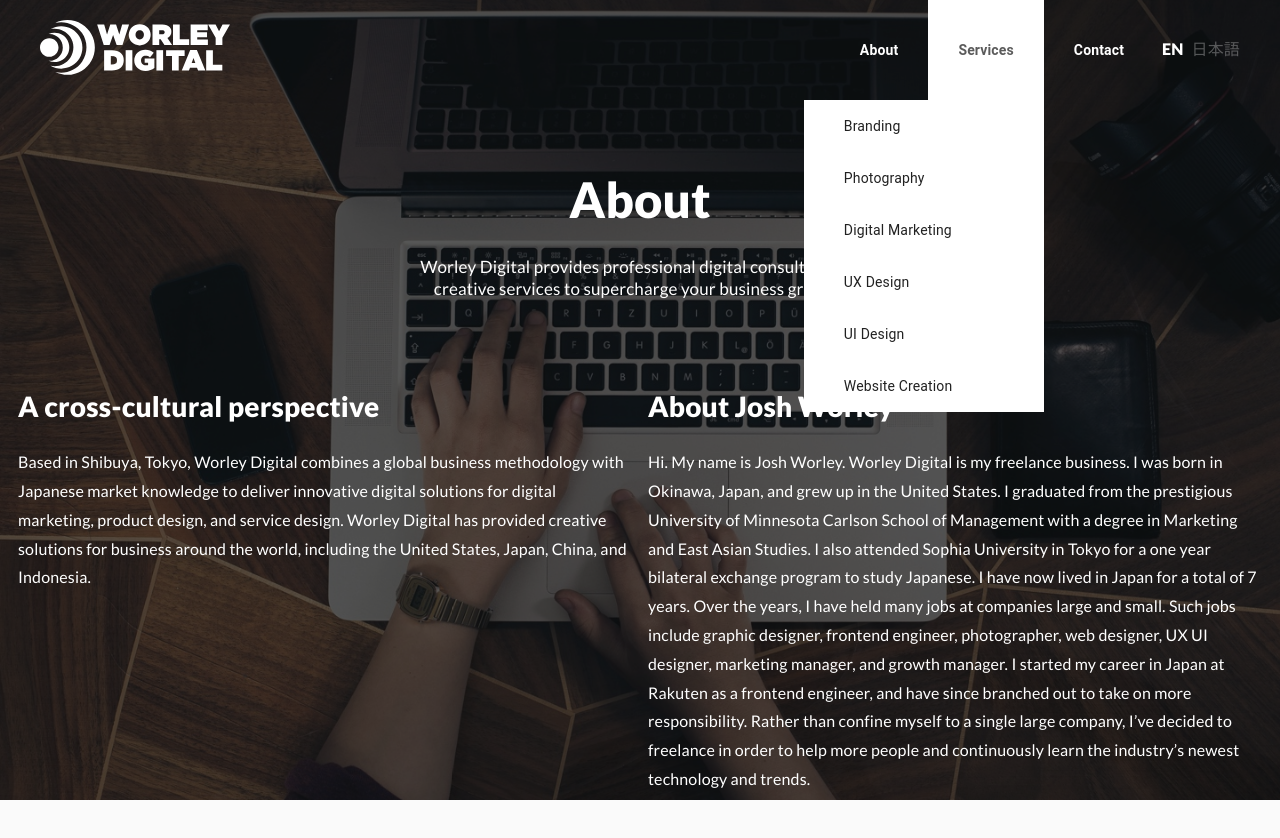
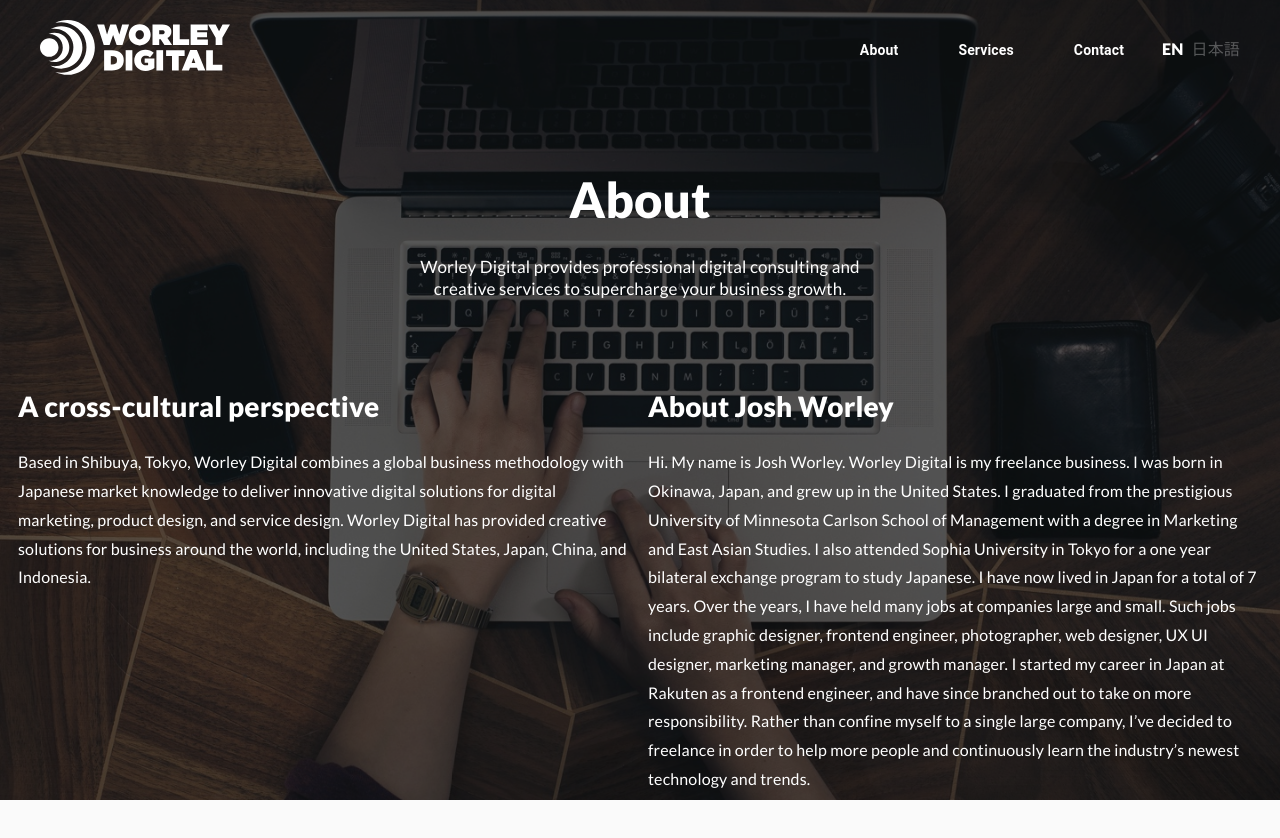
Before and after one commit to helloworley/worley-digital-next, a Next.js app: page /en/about in a window 1280 px wide. Shown: the top 838 px of the page. Built offline with nearby package versions, Linux system fonts and the light colour scheme; what next would draw is missing.

Commit message:
added state for nav dropdown on hover

```diff
--- a/components/MyLayout.js
+++ b/components/MyLayout.js
@@ -60,6 +60,8 @@ const Layout = props => {
             menuColor={props.menuColor}
             locale={props.locale}
             toggleContactForm={props.toggleContactForm}
+            toggleServicesHovered={props.toggleServicesHovered}
+            servicesHovered={props.servicesHovered}
           />
         </Hidden>
 
--- a/components/Nav/NavDesktop.js
+++ b/components/Nav/NavDesktop.js
@@ -153,8 +153,8 @@ class NavDesktop extends React.Component {
                  <NavSingleMenuItem name='about' link='/about' locale={locale} />
               </li>
 
-              <li className={classes.listItem}>
-                 <NavSingleMenuItem name='services' link='#' dropDownItems={servicesOffered} locale={locale} />
+              <li className={classes.listItem} onMouseEnter={this.props.toggleServicesHovered} onMouseLeave={this.props.toggleServicesHovered}>
+                 <NavSingleMenuItem name='services' link='#' dropDownItems={servicesOffered} locale={locale} servicesHovered={this.props.servicesHovered}/>
               </li>
 
 
--- a/components/Nav/NavSingleMenuItem.js
+++ b/components/Nav/NavSingleMenuItem.js
@@ -20,12 +20,10 @@ const useStyles = makeStyles(theme => ({
     color: '#fff',
     fontWeight: 'bold',
     listStyle: 'none',
-    '&:hover': {
-      color: 'rgba(255,255,255,.7)',
-    }
   },
-  aDropDown: {
+  linkInnerHovered: {
     backgroundColor: '#fff',
+    color: '#5B5B5B',
   },
   textAndDropDown: {
     position: 'relative',
@@ -37,7 +35,6 @@ const useStyles = makeStyles(theme => ({
   },
   textAndDropDownText: {
     cursor: 'pointer',
-    color: '#5B5B5B',
   }
 }));
 
@@ -56,14 +53,16 @@ const NavSingleMenuItem = props => {
     </Link>
   );
 
+  const onHover = props.servicesHovered ? classes.linkInnerHovered : null;
+
   const textAndDropDown = (
     <div className={classes.textAndDropDown}>
       <div className={`${classes.aDropDown}`}>
-        <div className={`${classes.textAndDropDownText} ${classes.linkInner}`}>
+        <div className={`${classes.textAndDropDownText} ${classes.linkInner} ${onHover}`}>
           {t(props.name)}
         </div>
       </div>
-      <div className={classes.dropDown}>
+      <div className={classes.dropDown} style={ props.servicesHovered ? {display: 'block'} : { display: 'none' }}>
         <NavDropDown dropDownItems={props.dropDownItems}/>
       </div>
     </div>
--- a/pages/[lang]/index.js
+++ b/pages/[lang]/index.js
@@ -86,6 +86,8 @@ const Index = props => {
     <Layout
       locale={locale}
       toggleContactForm={props.toggleContactForm}
+      toggleServicesHovered={props.toggleServicesHovered}
+      servicesHovered={props.servicesHovered}
       contactOpen={props.contactOpen}
     >
       <Hero
--- a/pages/_app.js
+++ b/pages/_app.js
@@ -102,9 +102,11 @@ class MyApp extends App {
 
   state = {
     contactOpen: false,
+    servicesHovered: false,
   }
 
   toggleContactForm = e => this.setState({ contactOpen: !this.state.contactOpen });
+  toggleServicesHovered = e => this.setState({ servicesHovered: !this.state.servicesHovered });
 
   render() {
     const { Component, pageProps } = this.props;
@@ -119,7 +121,10 @@ class MyApp extends App {
         <CssBaseline />
         <div>
           <MuiThemeProvider theme={theme}>
-            <Component {...pageProps} {...this.state} toggleContactForm={this.toggleContactForm} />
+            <Component {...pageProps} {...this.state}
+              toggleContactForm={this.toggleContactForm}
+              toggleServicesHovered={this.toggleServicesHovered}
+            />
           </MuiThemeProvider>
         </div>
       </>
```
